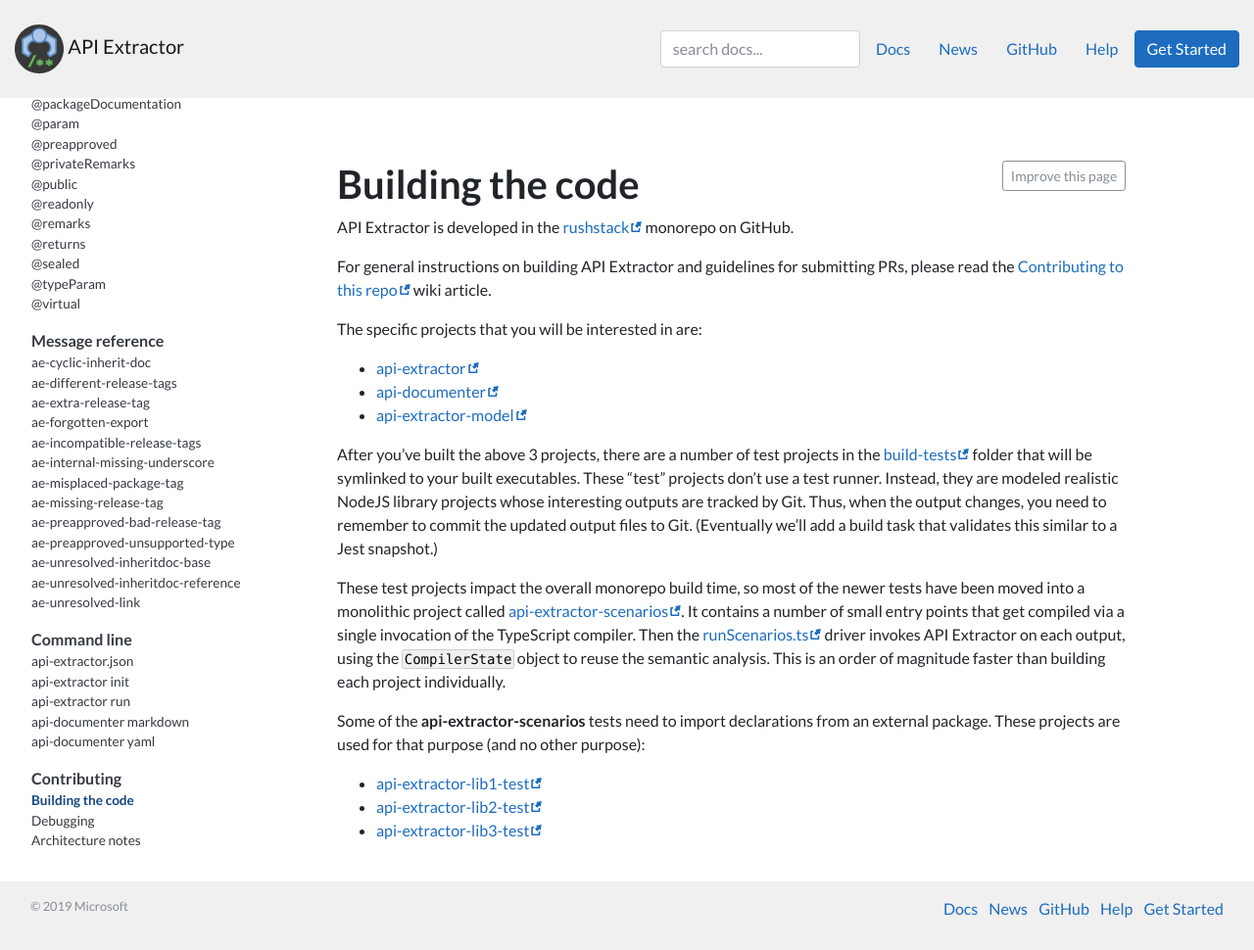
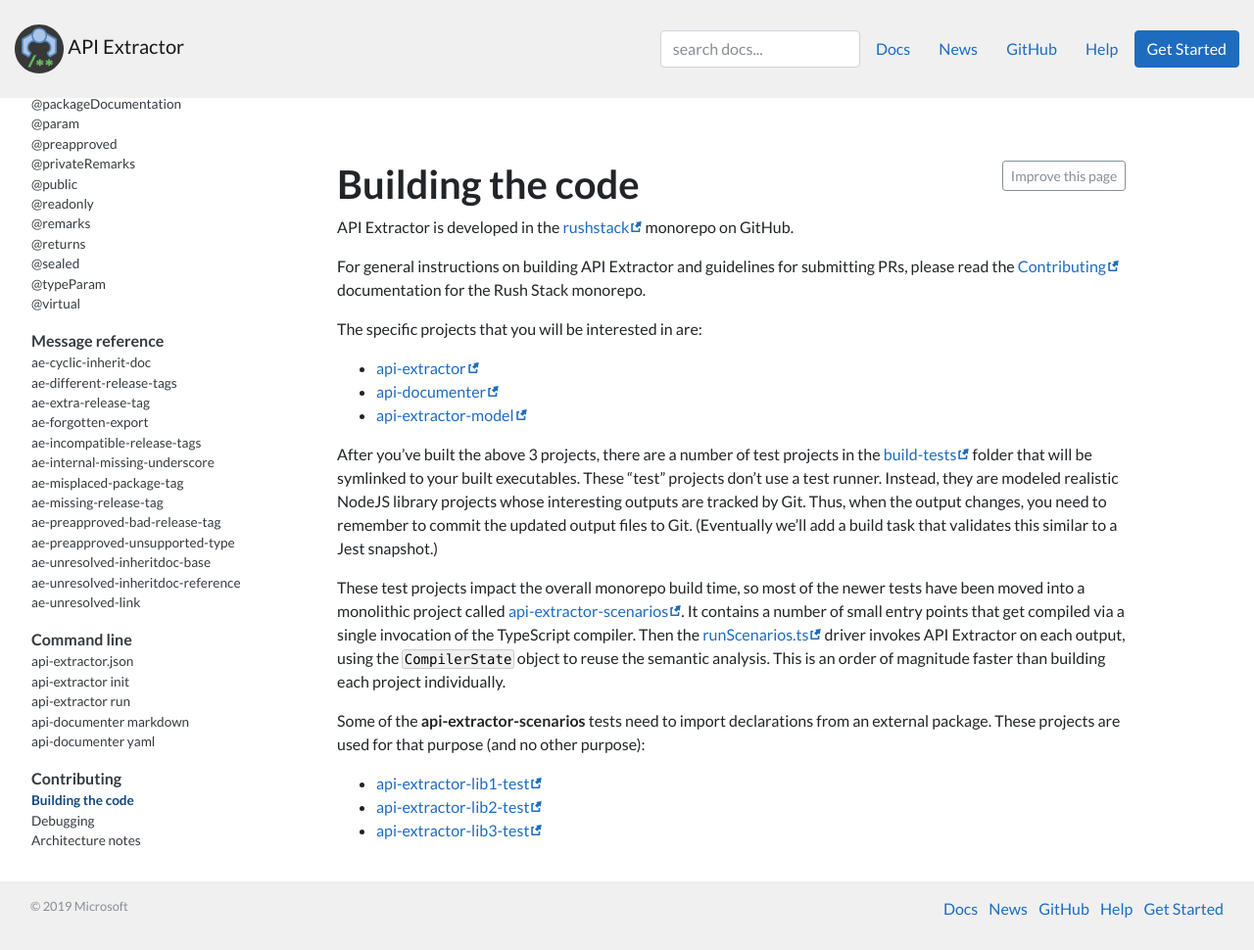
Before and after one commit to microsoft/api-extractor.com-website, a Jekyll site: the page built from pages/contributing/building.md, in a window 1280 px wide and 970 px high. Shown: the whole window at 98% size. Built offline with Jekyll 4.4.1, drawn with Linux system fonts in a browser that asks for light colours; nearby versions of some CDN libraries; comment, search, counter and statistics services are not loaded.

Commit message:
Update links

```diff
--- a/pages/contributing/building.md
+++ b/pages/contributing/building.md
@@ -8,8 +8,8 @@
 monorepo on GitHub.
 
 For general instructions on building API Extractor and guidelines for submitting PRs, please read the
-[Contributing to this repo](https://github.com/microsoft/rushstack/wiki/Contributing-to-this-repo)
-wiki article.
+[Contributing](https://rushstack.io/pages/contributing/get_started/) documentation for the Rush Stack
+monorepo.
 
 The specific projects that you will be interested in are:
 
```
Also changed, not shown: pages/setup/custom_docs.md (+1 -1 lines), pages/setup/help.md (+2 -2 lines).
